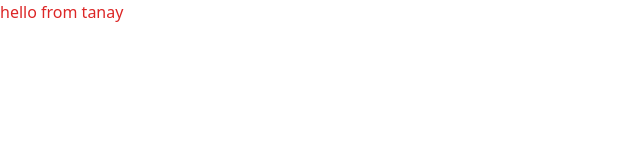
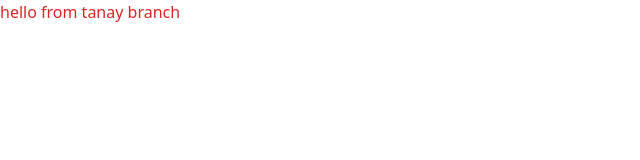
Before and after one commit to devshaah/unitedenterprise, a React (Create React App) app in the folder Frontend/: page / in a window 1280 px wide. Shown: the top 160 px of the page, without its empty margins (0-640 px from the left). Built offline with nearby package versions, Linux system fonts and the light colour scheme.

Commit message:
trial commit

```diff
--- a/Frontend/src/App.js
+++ b/Frontend/src/App.js
@@ -3,7 +3,7 @@ import './App.css';
 function App() {
   return (
     <div className=" text-red-600">
-      hello from tanay
+      hello from tanay branch
     </div>
   );
 }
```
